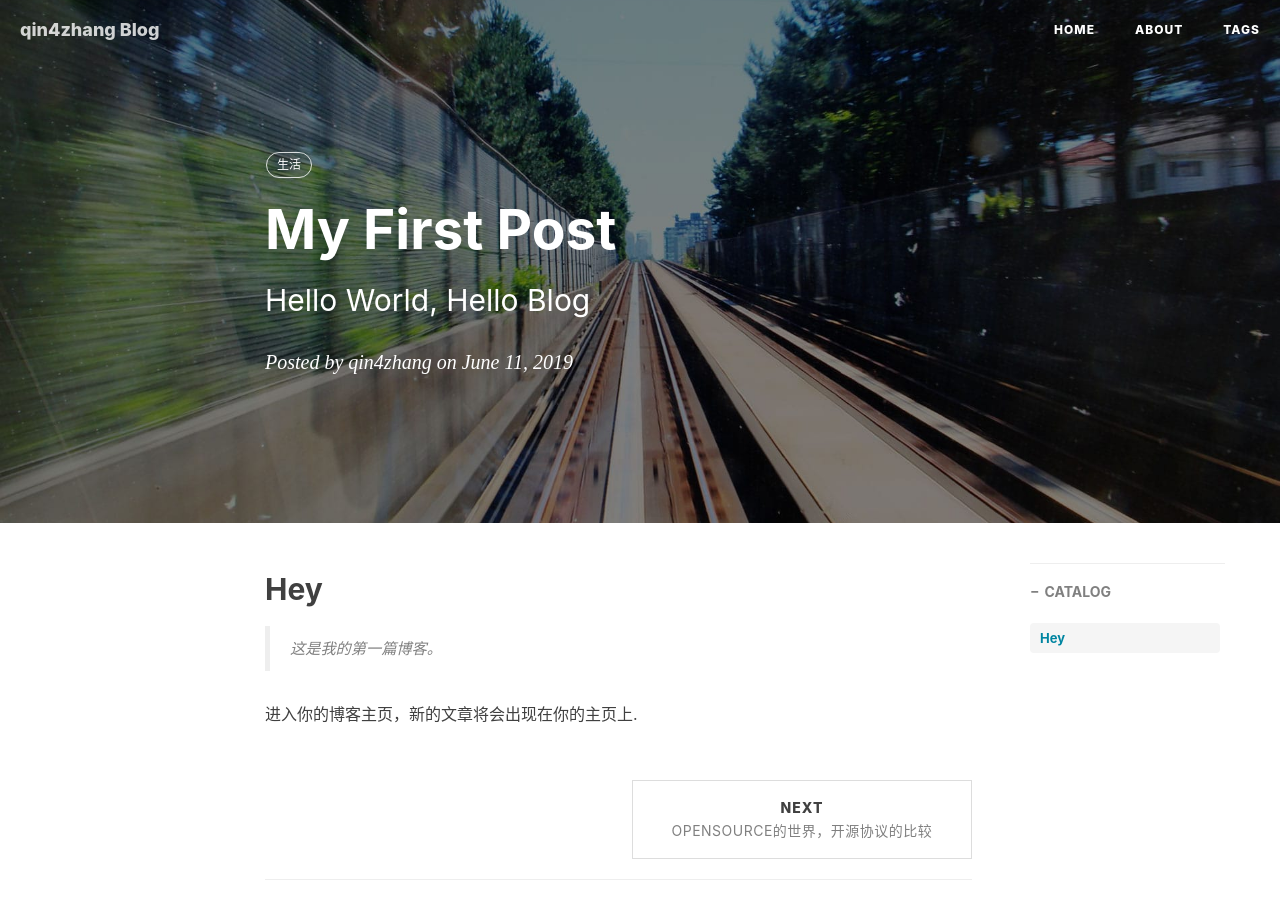
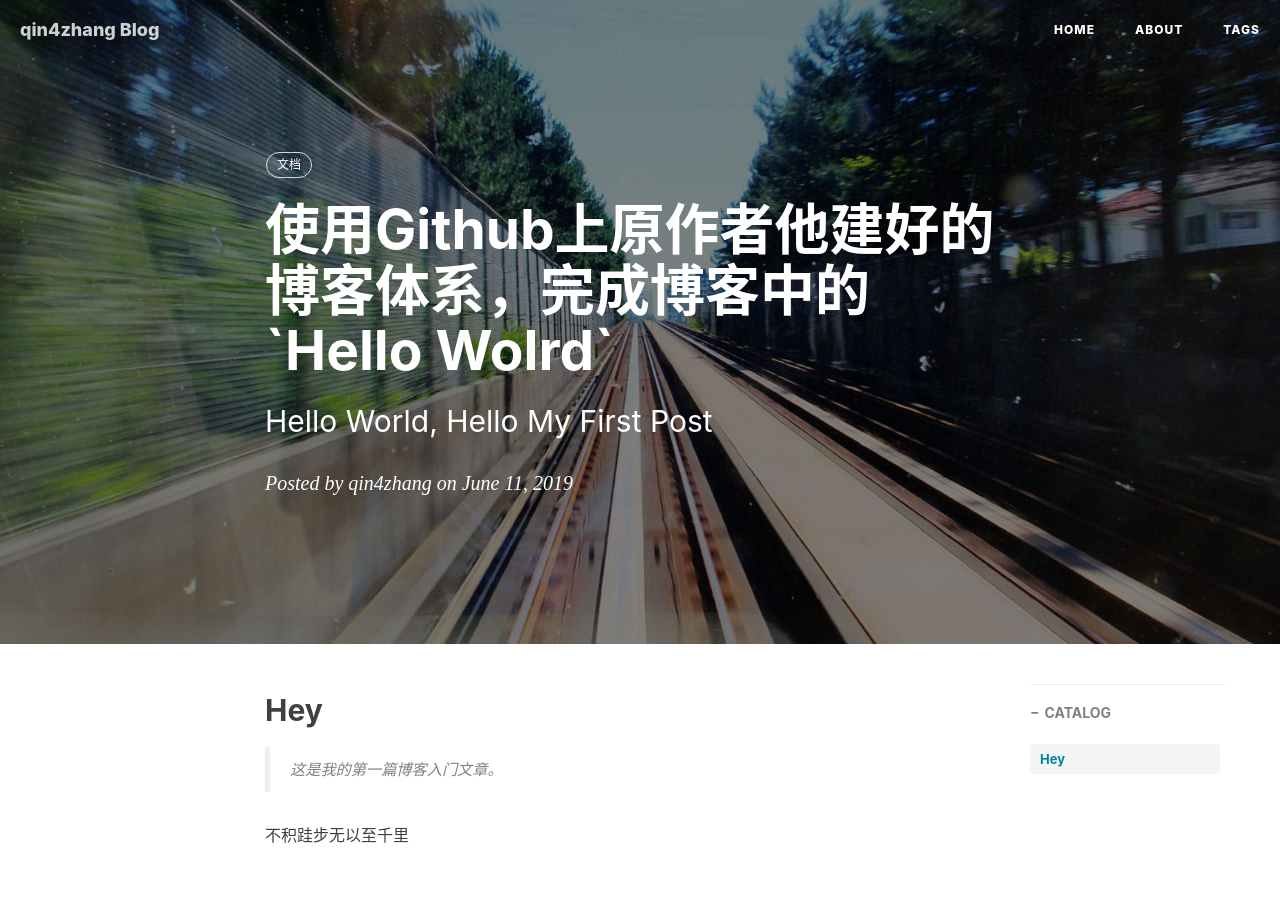
Before and after one commit to qin4zhang/qin4zhang.github.io, a Jekyll site: the page built from _posts/2019-06-11-HelloWorld-Blog.md, in a window 1280 px wide and 900 px high. Built offline with Jekyll 4.4.1, drawn with Linux system fonts in a browser that asks for light colours; nearby versions of some CDN libraries; comment, search, counter and statistics services are not loaded.

Commit message:
fix: fix some info error
修改一些信息错误

```diff
--- a/_posts/2019-06-11-HelloWorld-Blog.md
+++ b/_posts/2019-06-11-HelloWorld-Blog.md
@@ -1,16 +1,16 @@
 ---
 layout:     post   				    # 使用的布局（不需要改）
-title:      My First Post 				# 标题
-subtitle:   Hello World, Hello Blog #副标题
+title:      使用Github上原作者他建好的博客体系，完成博客中的`Hello Wolrd` 				# 标题
+subtitle:   Hello World, Hello My First Post #副标题
 date:       2019-06-11 				# 时间
 author:     qin4zhang 						# 作者
 header-img: img/post-bg-2015.jpg 	#这篇文章标题背景图片
 catalog: true 						# 是否归档
 tags:								#标签
-    - 生活
+    - 文档
 ---
 
 ## Hey
->这是我的第一篇博客。
+>这是我的第一篇博客入门文章。
 
-进入你的博客主页，新的文章将会出现在你的主页上.
+不积跬步无以至千里
```
Also changed, not shown: _posts/2019-06-11-OpenSource的世界，开源协议的比较.md (+4 -5 lines).
